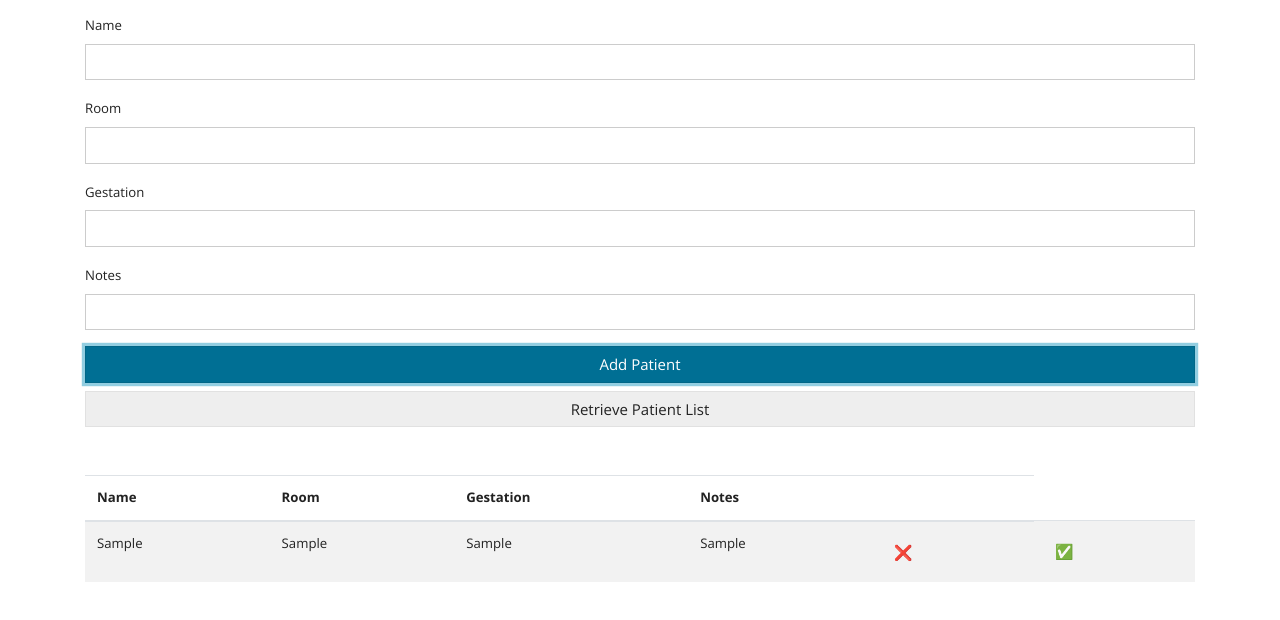
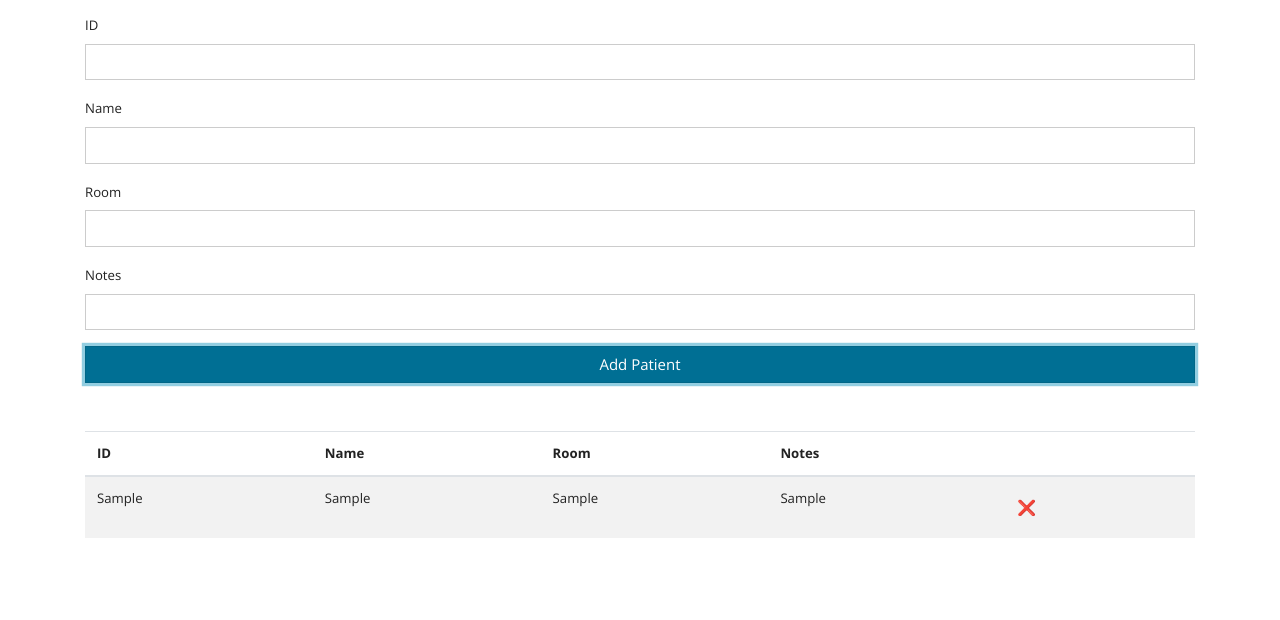
Before and after one commit to gadgetboy27/ward-app-ver3, a plain HTML site: page index.html in a window 1280 px wide. Both pictures are taken after typing "Sample", "Sample", "Sample", "Sample" into the empty fields and a click on the input "Add Patient". Shown: the part 148-768 px from the top of the page. Drawn offline with nearby package versions, Linux system fonts and the light colour scheme.

```diff
--- a/app.js
+++ b/app.js
@@ -1,9 +1,9 @@
 // patient class: Represents a book
 class Patient {
-  constructor (name, room, gest, notes) {
+  constructor (name, location, id, notes) {
+    this.id = id
     this.name = name
-    this.room = room
-    this.gest = gest
+    this.location = location
     this.notes = notes
   }
 }
@@ -21,14 +21,12 @@
     const row = document.createElement('tr')
 
     row.innerHTML = `
+        <td>${patient.id}</td>
         <td>${patient.name}</td>
-        <td>${patient.room}</td>
-        <td>${patient.gest}</td>
+        <td>${patient.location}</td>
         <td>${patient.notes}</td>
         <td><a href="#" class='btn btn-med
         delete'>❌</td>
-        <td><a href="#" class='btn btn-sml
-        update'>✅</td>
         `
     list.appendChild(row)
     add.appendChild(row)
@@ -54,8 +52,8 @@
 
   static clearFields () {
     document.querySelector('#name').value = ''
-    document.querySelector('#room').value = ''
-    document.querySelector('#gest').value = ''
+    document.querySelector('#location').value = ''
+    document.querySelector('#id').value = ''
     document.querySelector('#notes').value = ''
   }
 }
@@ -82,11 +80,11 @@
     list.appendChild('#patient-list')
   }
 
-  static removepatient (room) {
+  static removepatient (location) {
     const patients = Store.getpatients()
-    patients.forEach((patient, room) => {
-      if (patient.room === room) {
-        patients.splice(room, 1)
+    patients.forEach((patient, location) => {
+      if (patient.location === location) {
+        patients.splice(location, 1)
       }
     })
     localStorage.setItem('patients', JSON.stringify(patients))
@@ -99,16 +97,16 @@
   e.preventDefault()
   // Get the values of new patient to Add to list
   const name = document.querySelector('#name').value
-  const room = document.querySelector('#room').value
-  const gest = document.querySelector('#gest').value
+  const location = document.querySelector('#location').value
+  const id = document.querySelector('#id').value
   const notes = document.querySelector('#notes').value
   // Validate all fields
-  if (name === '' || room === '' || gest === '') {
+  if (name === '' || location === '' || id === '' ) {
     // Insert patient alert
     UI.showAlert('You havn\'t filled in all fields', 'danger')
   } else {
     // Instatiate patient
-    const patient = new Patient(name, room, gest, notes)
+    const patient = new Patient(name, location, id, notes)
 
     // Adds new patient to UI
     UI.addpatientToList(patient)
@@ -132,10 +130,3 @@
   // Show alert patient deleted
   UI.showAlert('patient deleted', 'success')
 })
-
-document.addEventListener('DOMContentLoaded', UI.displaypatients)
-
-document.querySelector('#list').addEventListener('click', (ev) => {
-  // Add patient to DOM list
-  UI.addPatientToList(ev.target)
-})
--- a/index.html
+++ b/index.html
@@ -16,31 +16,31 @@
           Patient<span class="text-primary">List</span></h1>
            <form id="patient-form">
             <div class="form-group">
+                <label for="id">ID</label>
+                <input type="text"id="id"class="form-control">
+            </div>
+            <div class="form-group">
                 <label for="name">Name</label>
                 <input type="text"id="name"class="form-control">
             </div>
             <div class="form-group">
-                <label for="room">Room</label>
-                <input type="text"id="room"class="form-control">
-            </div>
-            <div class="form-group">
-                <label for="gest">Gestation</label>
-                <input type="text"id="gest"class="form-control">
+                <label for="location">Room</label>
+                <input type="text"id="location"class="form-control">
             </div>
             <div class="form-group">
                 <label for="notes">Notes</label>
                 <input type="text"id="notes"class="form-control">
             </div>
             <input type="submit" value="Add Patient" class="btn btn-primary btn-block">
-            <input type="text" value="Retrieve Patient List" id="list" class="btn btn-secondary btn-block">
+            <!-- <input type="text" value="Retrieve Patient List" id="list" class="btn btn-secondary btn-block"> -->
 
         </form>
         <table class="table table-striped mt-5">
             <thead>
                 <tr>
+                    <th>ID</th>
                     <th>Name</th>
                     <th>Room</th>
-                    <th>Gestation</th>
                     <th>Notes</th>
                     <th></th>
                 </tr>
```
